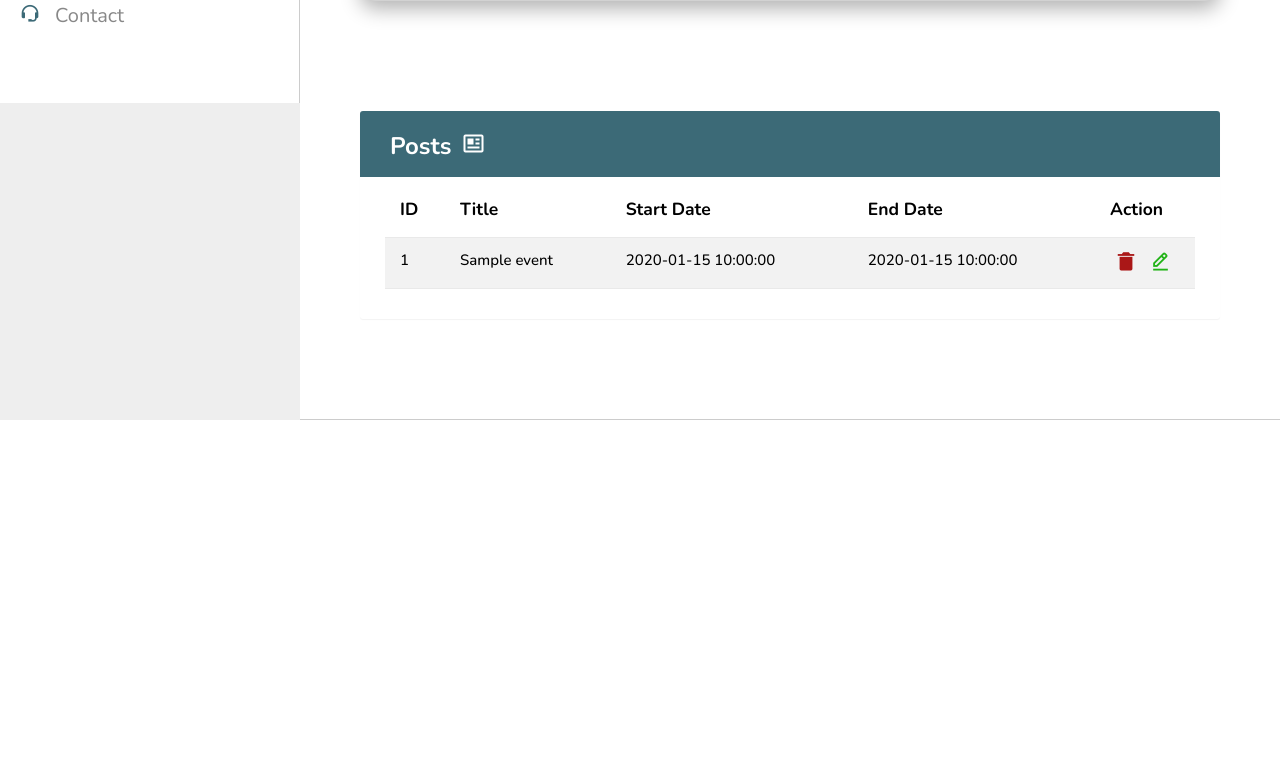
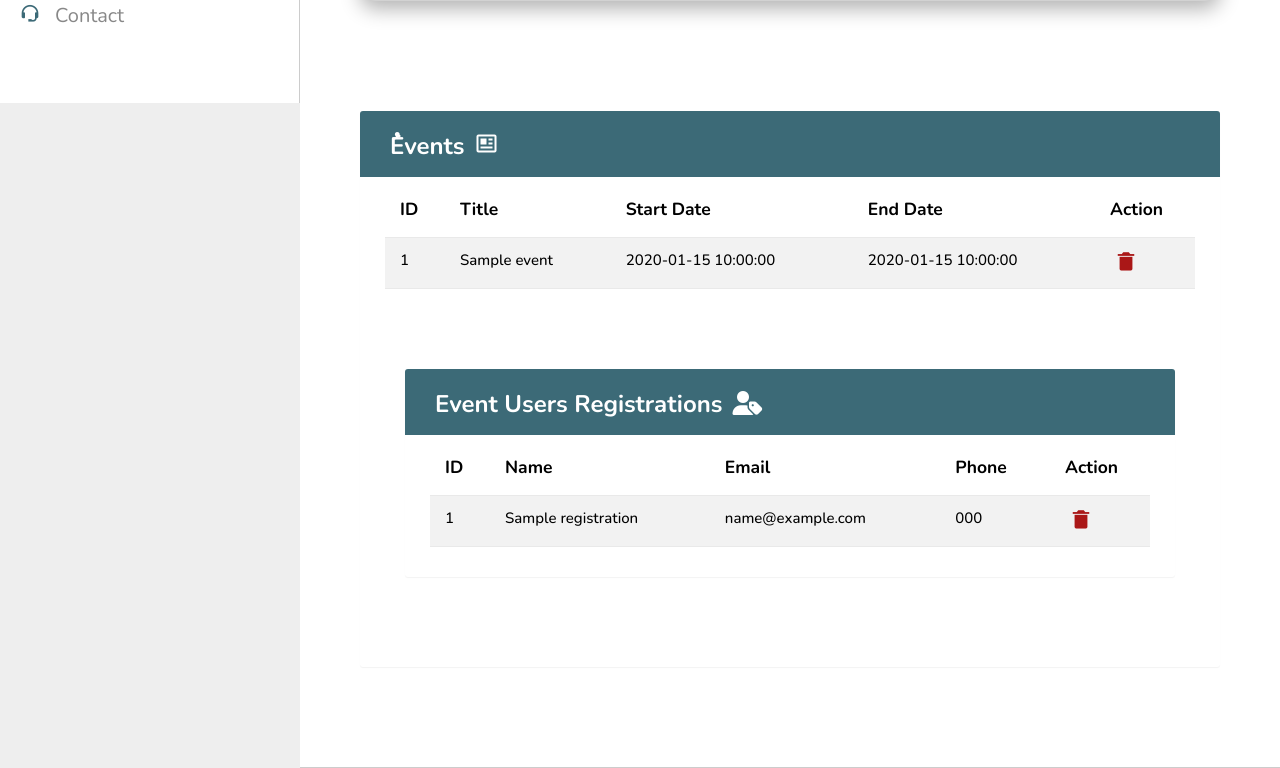
Before and after one commit to fathallah7/University-Informative-Website, a PHP site: page /admin/events.php in a window 1280 px wide. Shown: the part 697-1465 px from the top of the page. Before the commit the page ends 1117 px from the top, so only its background shows below. Run offline with PHP 8.4, Linux system fonts and the light colour scheme; tables that the repository leaves empty or names only in its code hold one stand-in row (values such as "Sample post"); some libraries are stand-ins or nearby versions.

Commit message:
admin handle events reg

```diff
--- a/admin/events.php
+++ b/admin/events.php
@@ -40,6 +40,7 @@ session_start();
 
     <?php
     include 'includes/header.php';
+    require_once('../class/class.php');
     ?>
 
 <section class="formAdd">
@@ -102,7 +103,7 @@ session_start();
             <div class="table-title">
                 <div class="row">
                     <div class="col-sm-6">
-                        <h2><b>Posts</b><i style="margin-left: 10px;" class='bx bx-news'></i></h2>
+                        <h2><b>ُEvents</b><i style="margin-left: 10px;" class='bx bx-news'></i></h2>
                     </div>
                 </div>
             </div>
@@ -132,7 +133,7 @@ session_start();
                 <tbody>
                     <!-------------------------------------------START READ DATA----------------------------------------------->
                     <?php
-                    require_once('../class/class.php');
+
 
                     $admin = new Admin();
                     $rowData = $admin->ShowEvents();
@@ -154,7 +155,77 @@ session_start();
                             </td>
                             <td>
                             <a href="back/handle_events_admin.php?idDel=<?php echo $row['id']; ?>"><i style="color: #a30000; " class='bx bxs-trash-alt'></i></a>
-                            <a href="back/handle_po_admin.php?id_update=<?php echo $row['id']; ?>"><i style="color:rgb(12, 173, 0); " class='bx bx-edit-alt'></i></a>
+                            </td>
+                        </tr>
+                    <?php
+                    }
+                    ?>
+                    <!-------------------------------------------END READ DATA----------------------------------------------->
+                </tbody>
+            </table>
+
+
+
+
+
+        <!-------------------------------------------START TABLE----------------------------------------------->
+        <div class="container">
+        <div class="table-wrapper">
+            <div class="table-title">
+                <div class="row">
+                    <div class="col-sm-6">
+                        <h2><b>Event Users Registrations</b><i style="margin-left: 10px;" class='fas fa-user-tag'></i></h2>
+                    </div>
+                </div>
+            </div>
+
+            <table class="table table-striped table-hover">
+
+                <thead>
+                    <tr>
+                        <th>
+                            <h3><b>ID</b></h3>
+                        </th>
+                        <th>
+                            <h3><b>Name</b></h3>
+                        </th>
+                        <th>
+                            <h3><b>Email</b></h3>
+                        </th>
+                        <th>
+                            <h3><b>Phone</b></h3>
+                        </th>
+                        <th>
+                            <h3><b>Action</b></h3>
+                        </th>
+                    </tr>
+                </thead>
+
+                <tbody>
+                    <!-------------------------------------------START READ DATA----------------------------------------------->
+                    <?php
+
+
+                    $admin2 = new Admin();
+                    $rowData2 = $admin2->ShowEventUsers();
+
+                    while ($row2 = mysqli_fetch_assoc($rowData2)) {
+                    ?>
+                        <tr>
+                            <td>
+                                <h4> <?php echo $row2['id']; ?> </h4>
+                            </td>
+                            <td>
+                                <h4> <?php echo $row2['name']; ?> </h4>
+                            </td>
+                            <td>
+                                <h4> <?php echo $row2['email']; ?> </h4>
+                            </td>
+                            <td>
+                                <h4> <?php echo $row2['phone']; ?> </h4>
+                            </td>
+                            <td>
+                            <a href="back/handle_events_admin.php?idDelUser=<?php echo $row2['id']; ?>"><i style="color: #a30000; " class='bx bxs-trash-alt'></i></a>
                             </td>
                         </tr>
                     <?php
--- a/class/class.php
+++ b/class/class.php
@@ -211,6 +211,12 @@ class Subscriber extends User
 class Admin extends User
 {
 
+    // private $conn;
+
+    // public function __construct() {
+    //     require_once(__DIR__ . '/../includes/conn.php'); // المسار المناسب حسب مكان الكلاس
+    //     $this->conn = $conn;
+    // }
 
     public function AddStudent($firstName, $lastName, $email, $grade)
     {
@@ -301,6 +307,22 @@ class Admin extends User
         return $DeleteEventsResult;
     }
 
+    public function ShowEventUsers()
+    {
+        require_once('../includes/conn.php');
+        $eventUser = "SELECT * FROM `event_registrations`";
+        $eventUserResult = mysqli_query($conn, $eventUser);
+        return $eventUserResult;
+    }
+
+    public function DeleteEventUser($id)
+    {
+        require_once('../includes/conn.php');
+        $DeleteEventUser = "DELETE FROM `event_registrations` WHERE `id` = $id";
+        $DeleteEventUserResult = mysqli_query($conn, $DeleteEventUser);
+        return $DeleteEventUserResult;
+    }
+
 
 
     public function AddBook($title, $price, $status, $imagePath)
```
Also changed, not shown: admin/back/handle_events_admin.php (+28 -8 lines).
